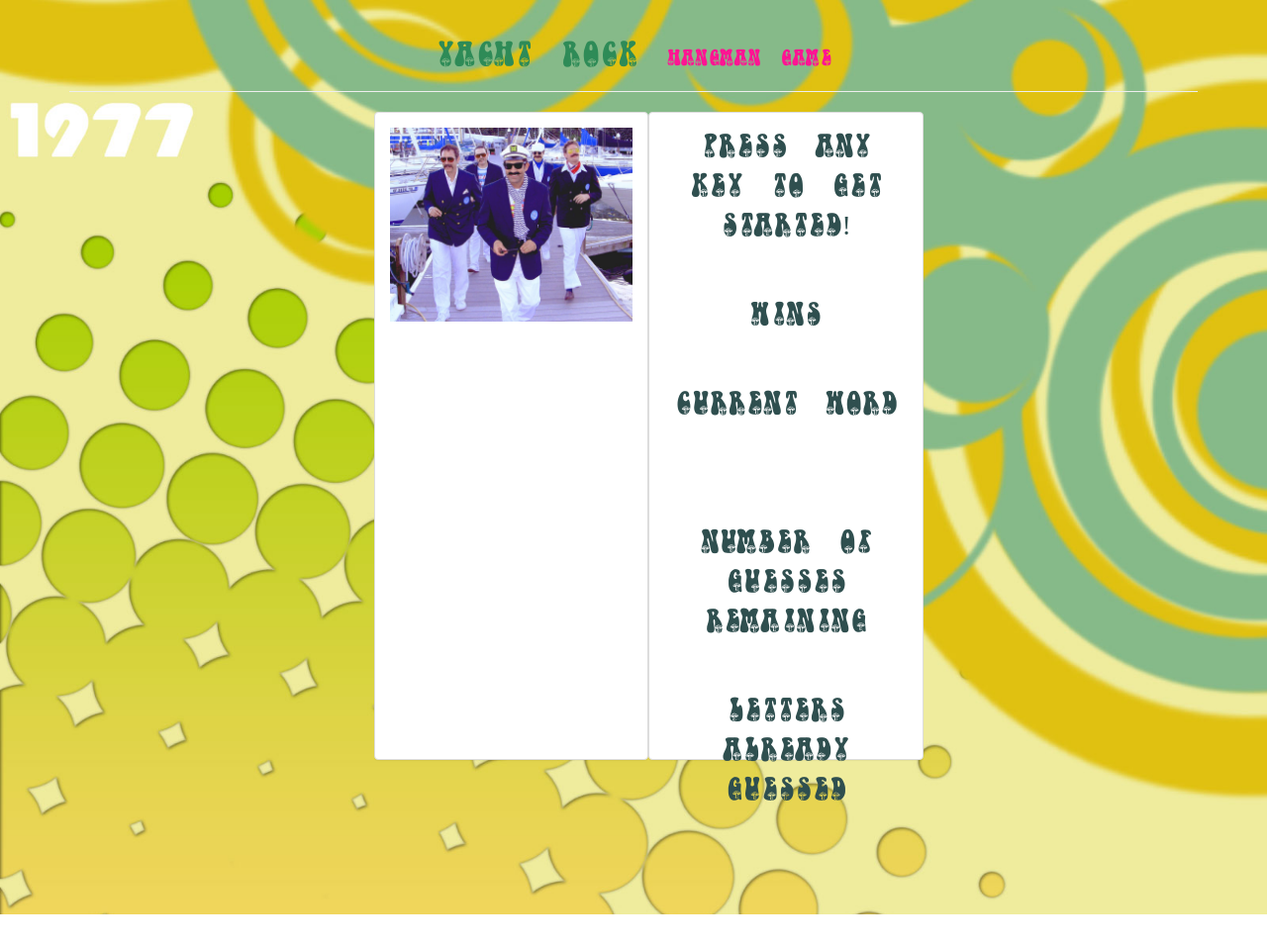
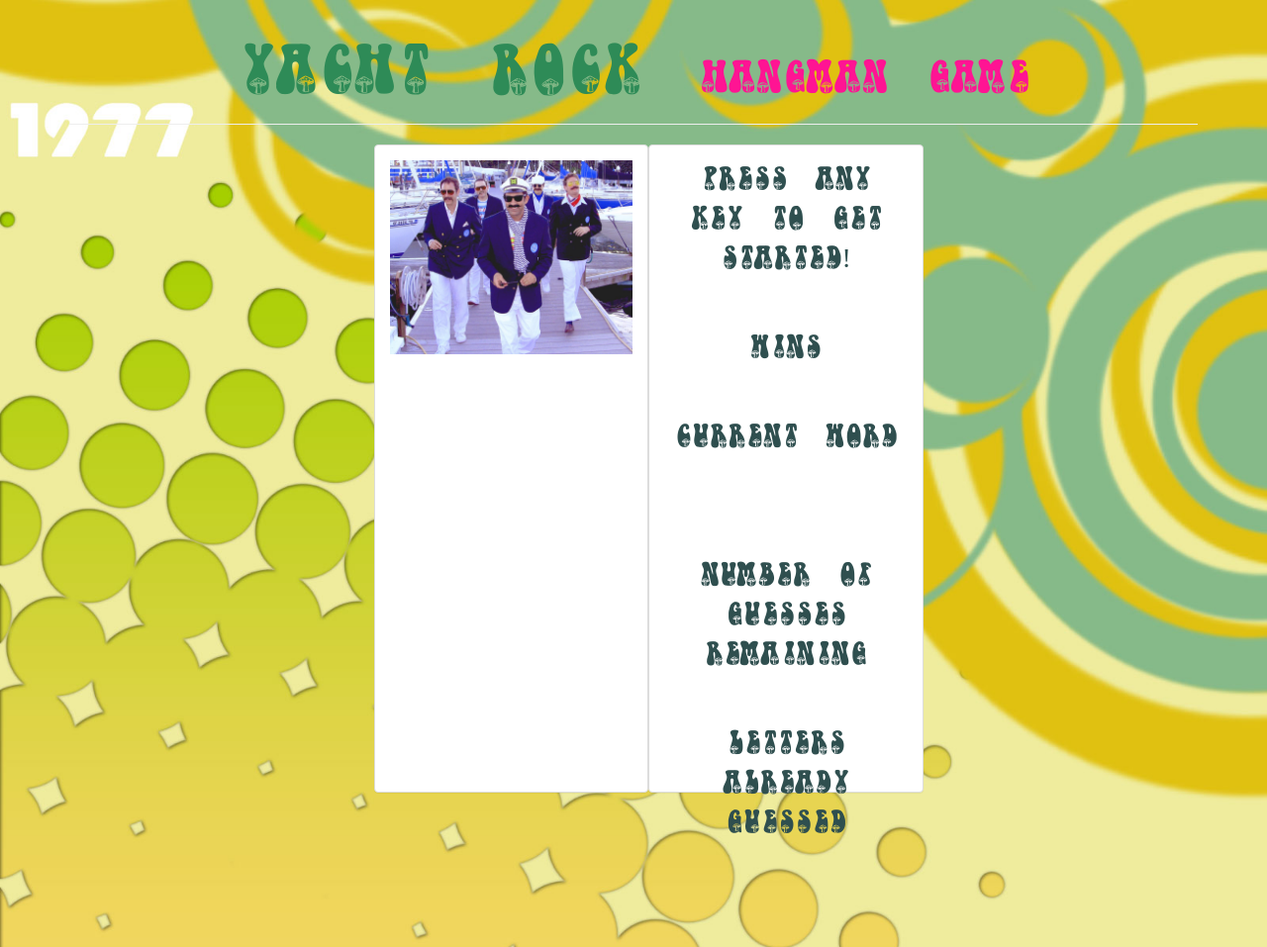
Before and after one commit to BooRad45/Hangman-Game, a plain HTML site: page index.html in a window 1280 px wide. Shown: the whole page at 99% size. Before the commit the page ends 924 px from the top, so only its background shows below. Drawn offline with nearby package versions, Linux system fonts and the light colour scheme.

Commit message:
Changed font size on header

```diff
--- a/assets/css/style.css
+++ b/assets/css/style.css
@@ -1,9 +1,6 @@
 @font-face {
     font-family: KR_Shroom;
     src: url(../fonts/KR_Shroom.ttf);
-    }
-    .page-header {
-    	font-size: 35px;
     }
     body {
     	background: no-repeat center center fixed url(../images/70sBackDrop.jpg);
--- a/index.html
+++ b/index.html
@@ -19,7 +19,7 @@
   <div class="row"></div>
     <div row="col-sm-12">
     <div class="page-header">
-      <h1 style="font-size: 30px;">Yacht Rock <small style="color: deeppink;">Hangman Game</small></h1>
+      <h1 style="font-size: 60px;">Yacht Rock <small style="color: deeppink;">Hangman Game</small></h1>
   </div>
 
 </div> <!-- close row for header -->
```
